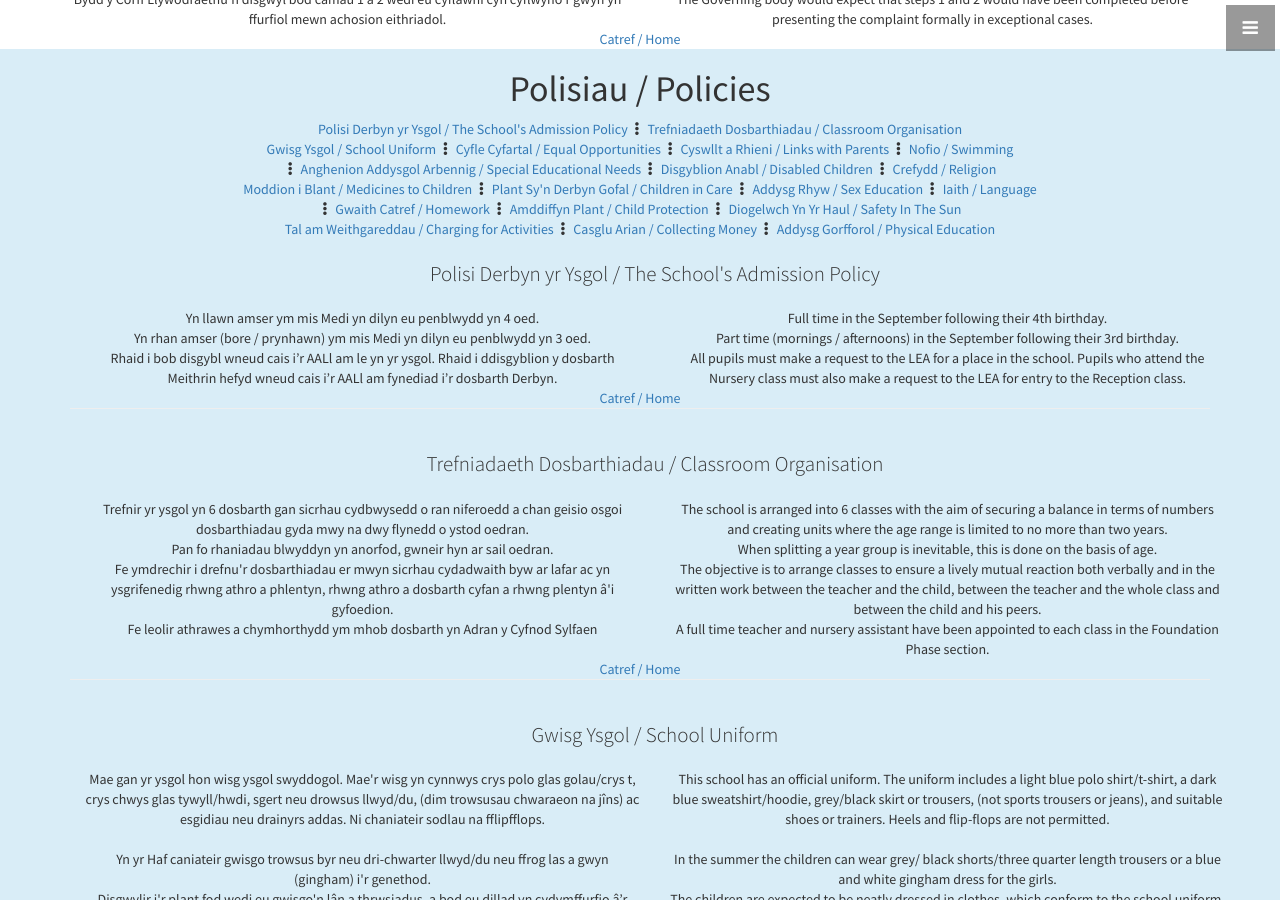
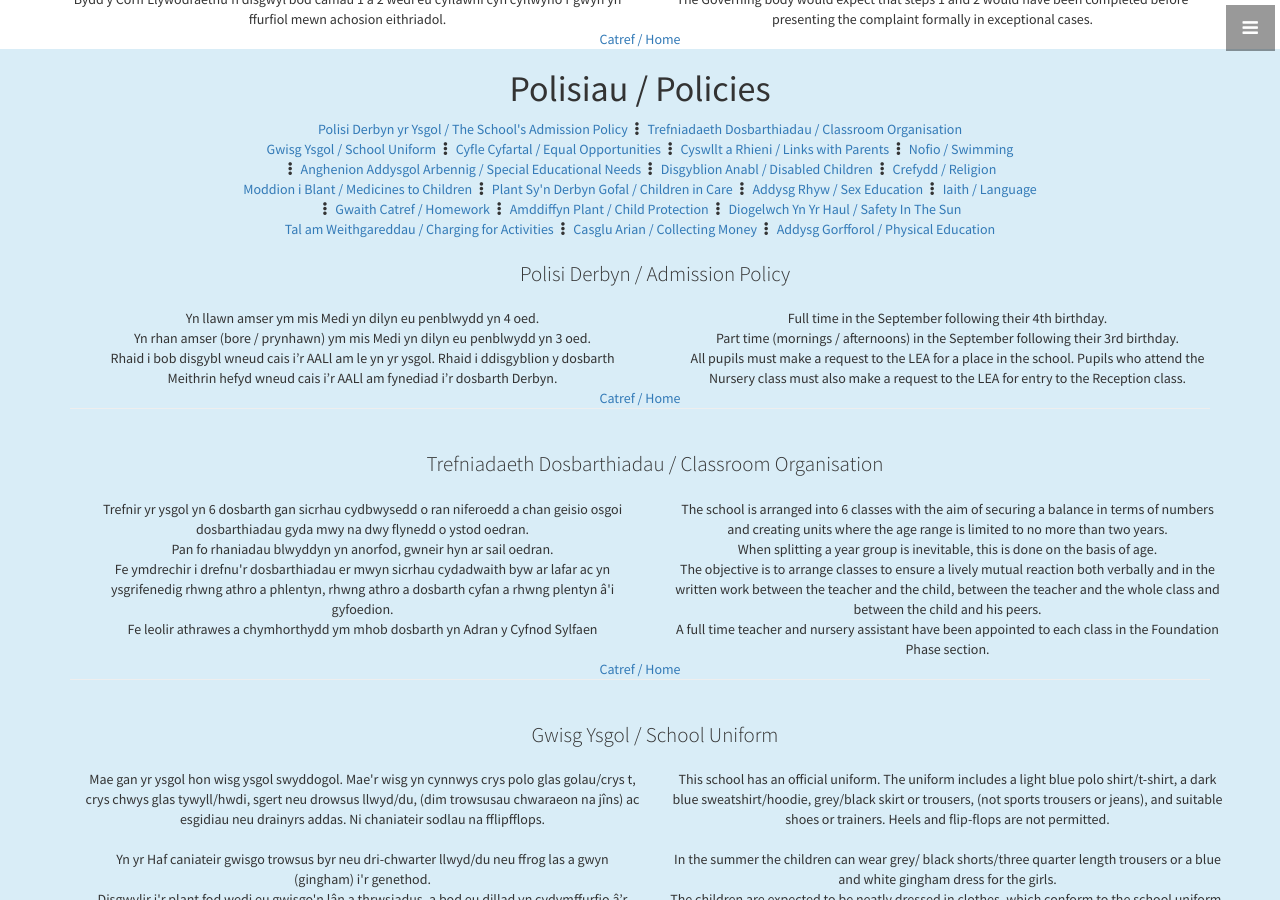
Before and after one commit to matatysgolbethel/matatysgolbethel.github.io, a Jekyll site: the page built from index.html, in a window 1280 px wide and 900 px high, scrolled down 9853 px. Built offline with Jekyll 4.4.1, drawn with Linux system fonts in a browser that asks for light colours.

Commit message:
admissions poolicy change to a sensible name its under the polic section after all

```diff
--- a/_includes/policies/schooladmissions.html
+++ b/_includes/policies/schooladmissions.html
@@ -2,7 +2,7 @@
 <div class="container">
 <div class="row">
 <div class="col-lg-12 text-center">
-<h2 class="lead">Polisi Derbyn yr Ysgol / The School's Admission Policy</h2>
+<h2 class="lead">Polisi Derbyn / Admission Policy</h2>
 </div>
 <div class="col-lg-6 text-center">
 Yn llawn amser ym mis Medi yn dilyn eu penblwydd yn 4 oed. <br>
```
